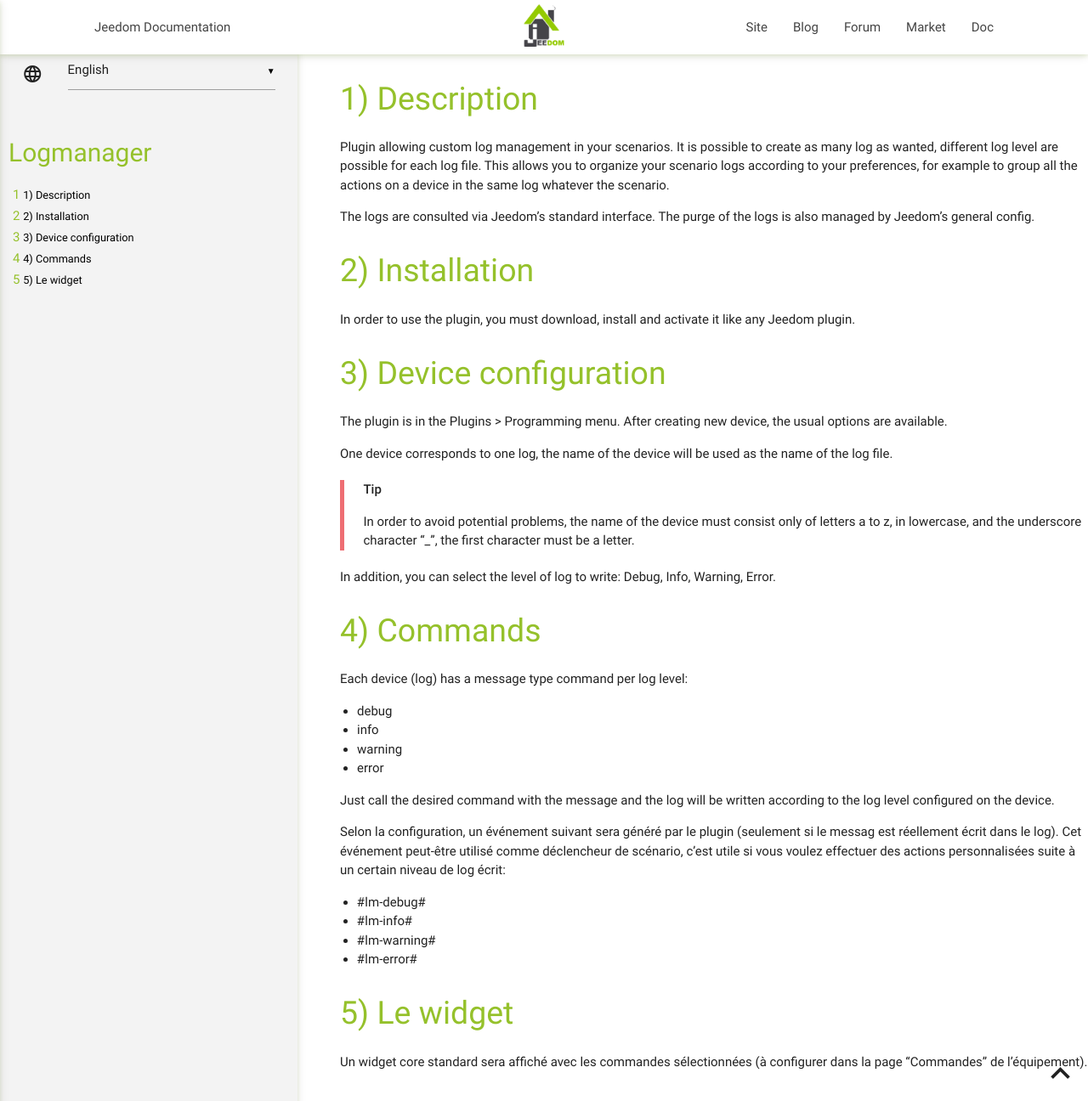
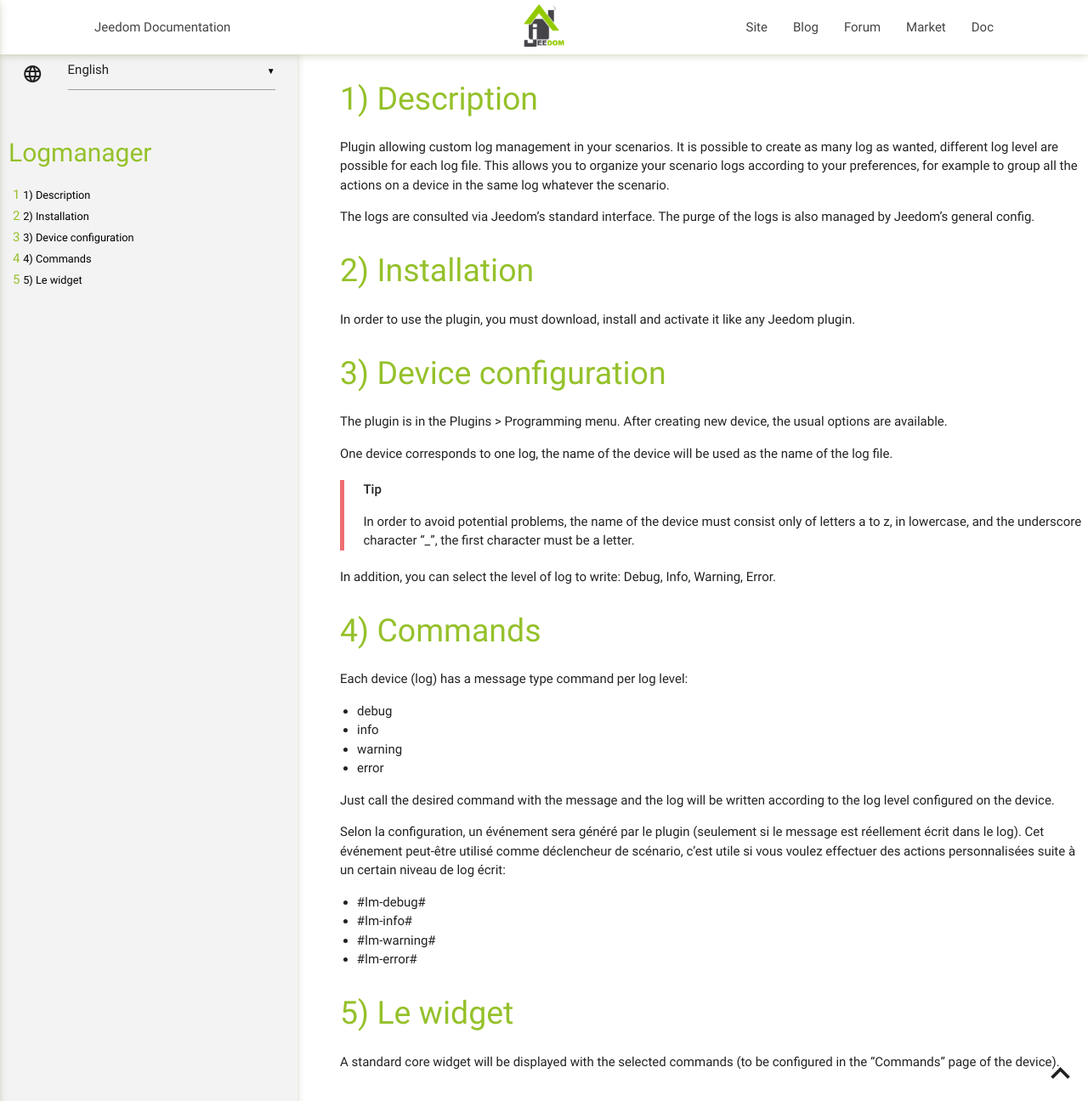
Before and after one commit to Spine34/jeedom-logmanager, a Jekyll site: the page built from docs/en_US/index.md, in a window 1280 px wide and 1296 px high. Shown: the whole window at 85% size. Built offline with Jekyll 4.4.1, drawn with Linux system fonts in a browser that asks for light colours.

Commit message:
[ROBOT] Action all

```diff
--- a/docs/en_US/index.md
+++ b/docs/en_US/index.md
@@ -41,7 +41,7 @@ Each device (log) has a message type command per log level:
 
 Just call the desired command with the message and the log will be written according to the log level configured on the device.
 
-Selon la configuration, un événement suivant sera généré par le plugin (seulement si le messag est réellement écrit dans le log).
+Selon la configuration, un événement sera généré par le plugin (seulement si le message est réellement écrit dans le log).
 Cet événement peut-être utilisé comme déclencheur de scénario, c'est utile si vous voulez effectuer des actions personnalisées suite à un certain niveau de log écrit:
 
 - #lm-debug#
@@ -51,4 +51,4 @@ Cet événement peut-être utilisé comme déclencheur de scénario, c'est utile
 
 # Le widget
 
-Un widget core standard sera affiché avec les commandes sélectionnées (à configurer dans la page "Commandes" de l'équipement).
+A standard core widget will be displayed with the selected commands (to be configured in the "Commands" page of the device).
```
Also changed, not shown: docs/de_DE/index.md (+1 -1 lines), docs/es_ES/index.md (+1 -1 lines).
